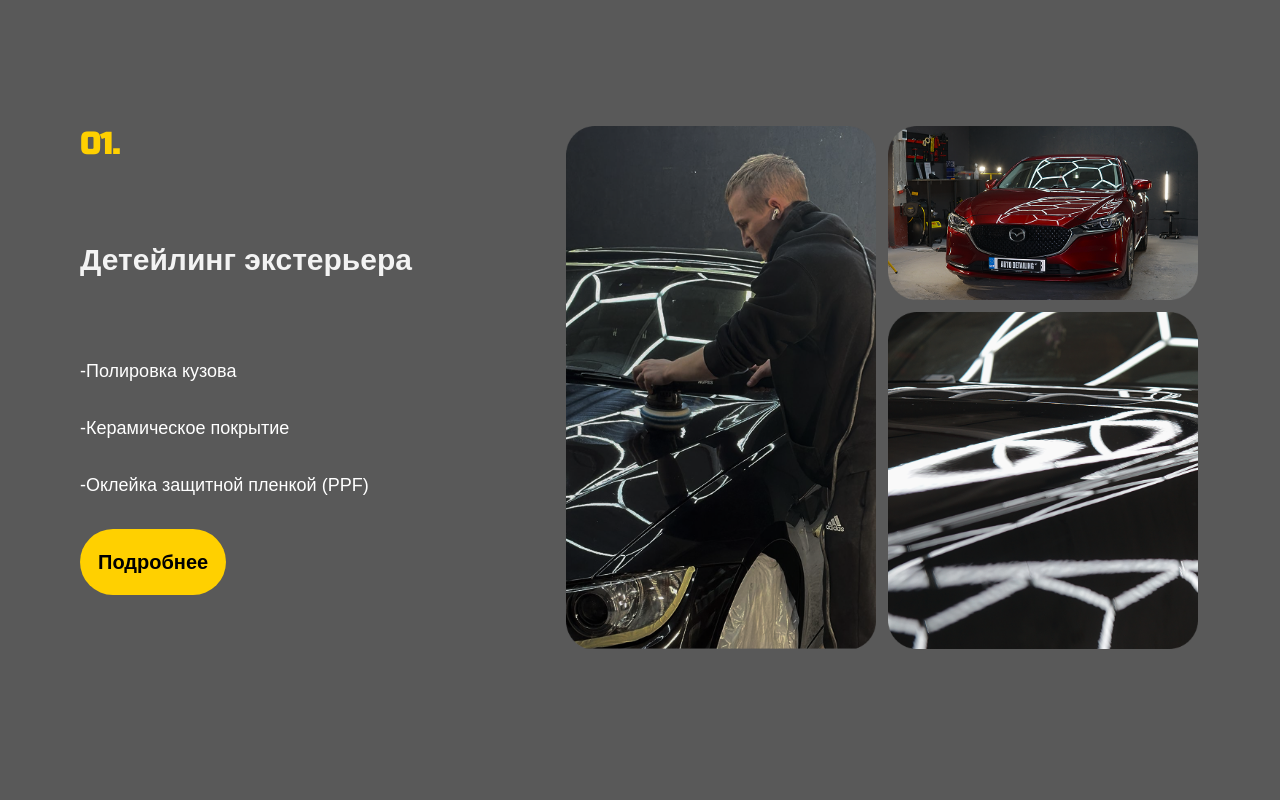
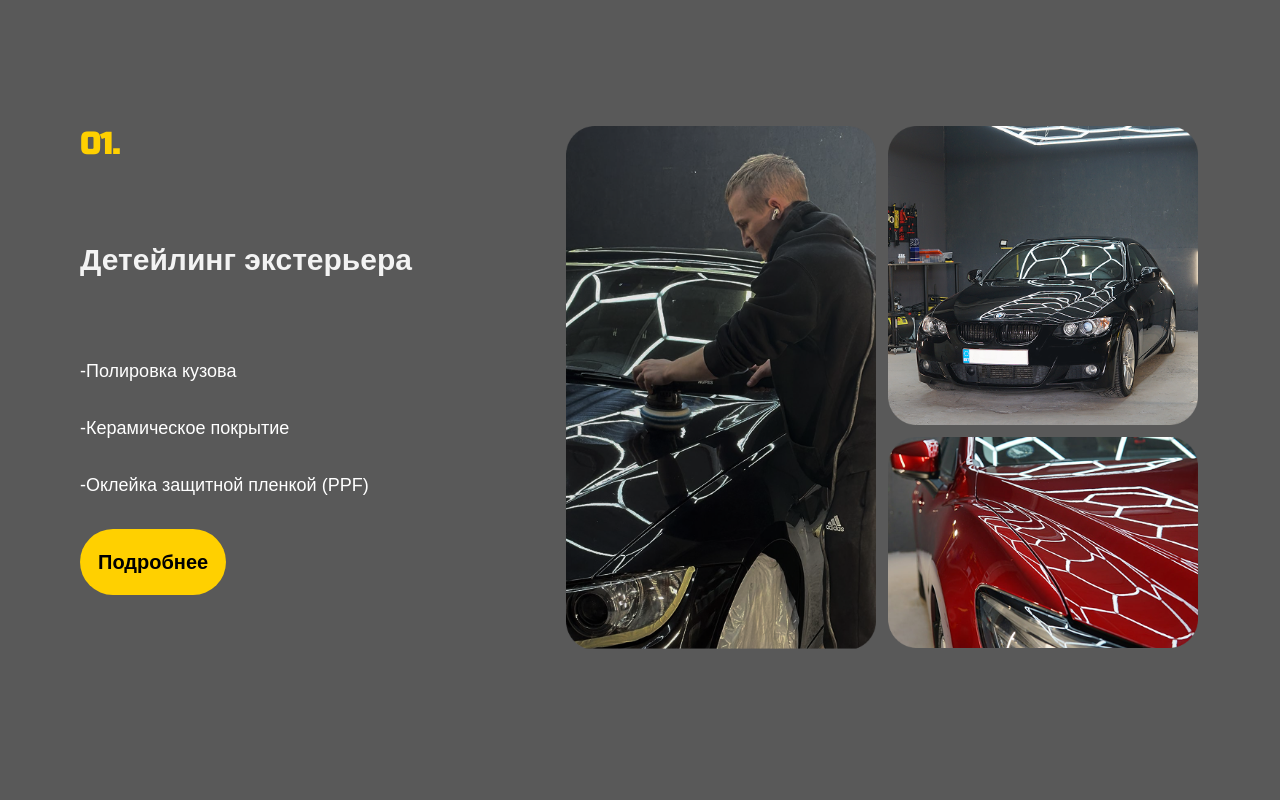
Before and after one commit to Tankdet/tank_detailing, a plain HTML site: page index.html in a window 1280 px wide. Shown: the part 2040-2840 px from the top of the page. Drawn offline with nearby package versions, Linux system fonts and the light colour scheme.

Commit message:
Update index.html

```diff
--- a/index.html
+++ b/index.html
@@ -195,8 +195,8 @@
 
             <img src="stas.png" alt="Большая картинка" class="big-image d-none d-md-block">
             <div class="small-images ">
-                <img src="1blok2_zamena.png" alt="Маленькая картинка 1">
-                <img src="1blok3.png" alt="Маленькая картинка 2">
+                <img src="bmwe92.png" alt="Маленькая картинка 1">
+                <img src="mazda6-isp.png" alt="Маленькая картинка 2">
             </div>
         </div>
     </div>
@@ -363,7 +363,7 @@
         <!-- Левая колонка (1inst сверху, 2inst снизу) -->
         <div class="col-md-6 d-flex flex-column align-items-center">
             <a href="https://www.instagram.com/tank_detailing?utm_source=ig_web_button_share_sheet&igsh=ZDNlZDc0MzIxNw==" target="_blank">
-                <img src="mazdainst_zamena.png" alt="Красная Mazda" class="w-100 rounded shadow mb-3">
+                <img src="mazda6norm 1.png" alt="Красная Mazda" class="w-100 rounded shadow mb-3">
             </a>
             <a href="https://www.instagram.com/tank_detailing?utm_source=ig_web_button_share_sheet&igsh=ZDNlZDc0MzIxNw==" target="_blank">
                 <img src="2inst.png" alt="Чёрный Mercedes-Benz" class="w-100 rounded shadow">
```
